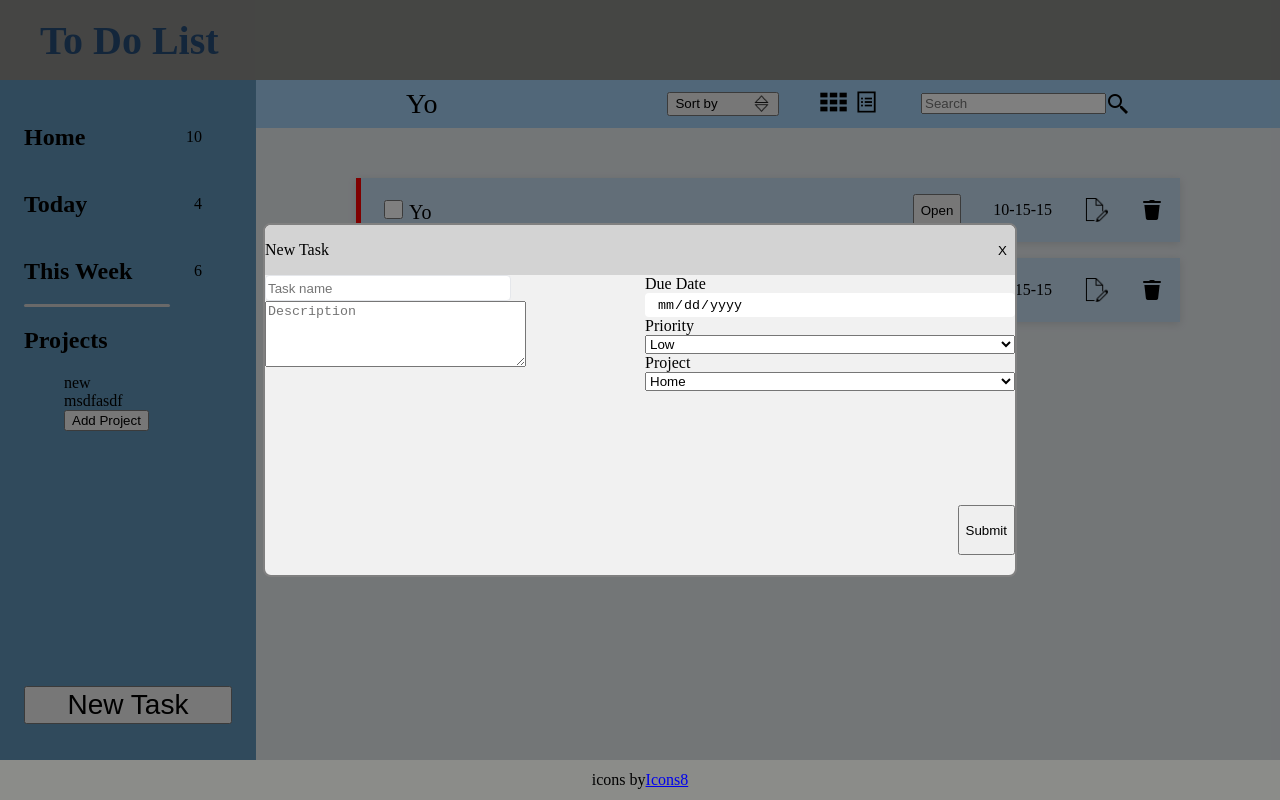
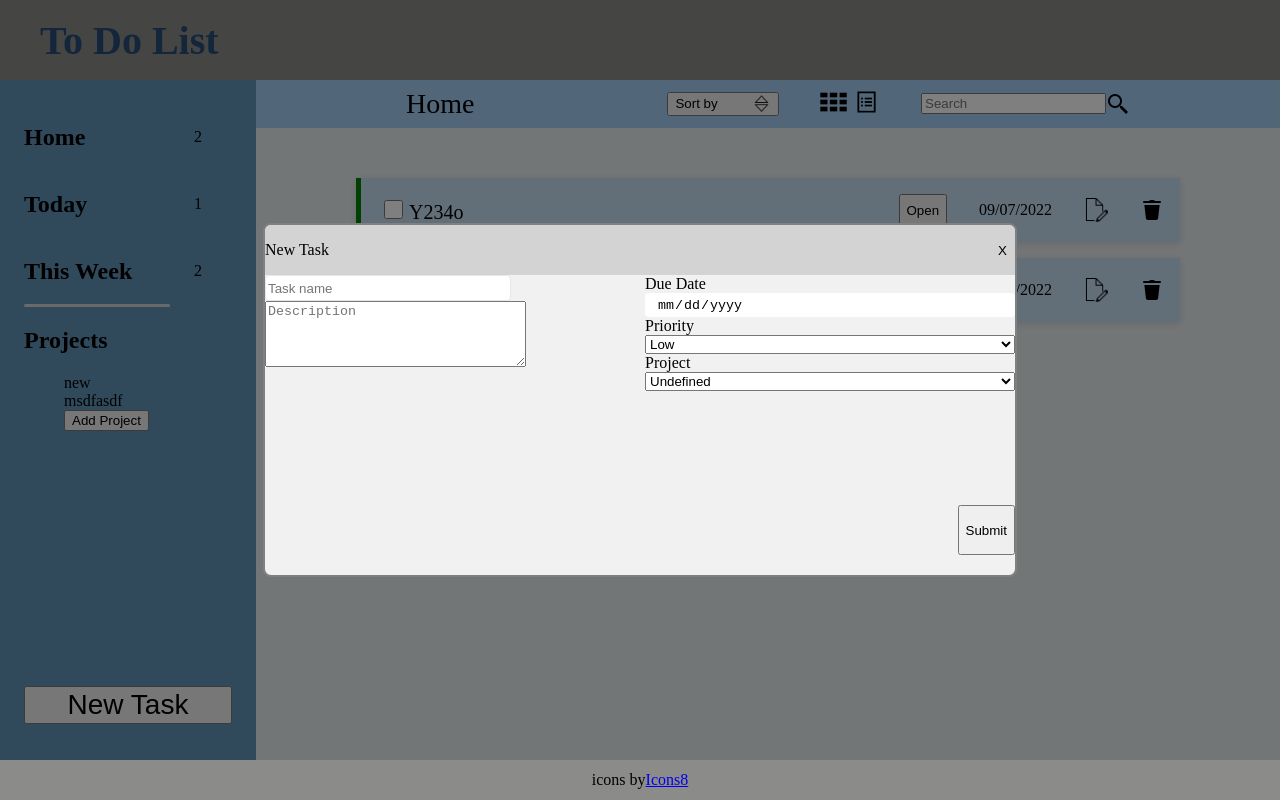
Before and after one commit to gautedl/To-do-app, a website built with webpack: page dist/index.html in a window 1280 px wide. Both pictures are taken after a click on the button "New Task". Built offline with nearby package versions, Linux system fonts and the light colour scheme.

Commit message:
added functions for getting todays and this weeks tasks. Populates screen when sidebar title is clicked

```diff
--- a/package.json
+++ b/package.json
@@ -11,5 +11,8 @@
   "devDependencies": {
     "webpack": "^5.74.0",
     "webpack-cli": "^4.10.0"
+  },
+  "dependencies": {
+    "date-fns": "^2.29.2"
   }
 }
--- a/pages/UI.js
+++ b/pages/UI.js
@@ -1,15 +1,21 @@
-import Project from "./project";
-import Task from "./task";
 import edit from "../img/edit.png";
 import deleteImgSrc from "../img/delete.png";
 import { submitTask, submitProject } from "./handler";
 import { listOfProjects } from "./storage";
+import isToday from "date-fns/isToday";
 
 const overlay = document.querySelector(".overlay");
 const isVisible = "is-visible";
 const listBody = document.querySelector(".list-body");
 const modal = document.querySelector(".modal");
 const projectList = document.querySelector(".project-list");
+const sideBarButtons = document.querySelectorAll(".timeframe");
+
+const totalTasks = document.getElementById("total-count");
+const todayTasks = document.getElementById("today-count");
+const weekTasks = document.getElementById("week-count");
+
+let curProject = listOfProjects[2]; //Stores the current project selected. Defaults at home
 
 // Opens the modal for creating a new task
 export function openTaskModal() {
@@ -134,11 +140,7 @@ function taskModal() {
   const pickProject = document.createElement("select");
   pickProject.name = "pickproject";
   pickProject.id = "pickproject";
-  const home = document.createElement("option");
-  home.value = "home";
-  home.textContent = "Home";
-  pickProject.appendChild(home);
-  for (let i = 0; i < listOfProjects.length; i++) {
+  for (let i = 2; i < listOfProjects.length; i++) {
     const option = document.createElement("option");
     option.value = listOfProjects[i].title;
     option.textContent = listOfProjects[i].title;
@@ -166,8 +168,12 @@ function taskModal() {
 }
 
 // Populates the list view with tasks from the selected project
-export function populateList(project = "home") {
+export function populateList(project = curProject) {
   listBody.innerHTML = "";
+  addAllTasksToHome();
+  numberOfTasksSideBar();
+
+  if (project.tasks.length === 0) return;
 
   for (let i = 0; i < project.tasks.length; i++) {
     const listCard = document.createElement("div");
@@ -201,7 +207,7 @@ export function populateList(project = "home") {
     priorityColor(project.tasks[i].priority, listCard);
 
     checkboxLabel.textContent = project.tasks[i].title;
-    dueDate.textContent = project.tasks[i].dueDate;
+    dueDate.textContent = project.tasks[i].getFormattedDate();
     checkBoxContainer.appendChild(checkboxLabel);
 
     listItem.appendChild(openTaskBtn);
@@ -216,6 +222,7 @@ export function populateList(project = "home") {
   }
 }
 
+// Lists the projects created
 export function populateProjectList() {
   projectList.innerHTML = "";
   const newProjectBtn = document.createElement("button");
@@ -225,7 +232,7 @@ export function populateProjectList() {
   const btnLi = document.createElement("li");
   btnLi.appendChild(newProjectBtn);
 
-  for (let i = 0; i < listOfProjects.length; i++) {
+  for (let i = 3; i < listOfProjects.length; i++) {
     const projecTitle = document.createElement("li");
     projecTitle.textContent = listOfProjects[i].title;
     projectList.appendChild(projecTitle);
@@ -244,3 +251,55 @@ function priorityColor(priority, div) {
     div.classList.add("high-pri");
   }
 }
+
+// Shows a number after Home, Today, This week with number of tasks
+function numberOfTasksSideBar() {
+  tasksToday();
+  tasksWeek();
+  totalTasks.textContent = listOfProjects[2].tasks.length;
+  todayTasks.textContent = listOfProjects[2].getTasksToday().length;
+  weekTasks.textContent = listOfProjects[2].getTasksWeek().length;
+}
+
+// Adds all the tasks to the "home" default project
+function addAllTasksToHome() {
+  for (let i = 3; i < listOfProjects.length; i++) {
+    for (let j = 0; j < listOfProjects[i].tasks.length; j++) {
+      listOfProjects[2].addTask(listOfProjects[i].tasks[j]);
+    }
+  }
+}
+
+// Populates the today object with todays tasks
+function tasksToday() {
+  for (let i = 0; i < listOfProjects[2].getTasksToday().length; i++) {
+    listOfProjects[0].addTask(listOfProjects[2].getTasksToday()[i]);
+  }
+}
+
+// Populates the week object with this weeks tasks
+function tasksWeek() {
+  for (let i = 0; i < listOfProjects[2].getTasksWeek().length; i++) {
+    listOfProjects[1].addTask(listOfProjects[2].getTasksWeek()[i]);
+  }
+}
+
+// buttons for selecting Home, Today or This week
+sideBarButtons.forEach((btn) => {
+  btn.addEventListener("click", function (e) {
+    if (e.target.textContent === "Today") {
+      curProject = listOfProjects[0];
+      populateList(curProject);
+    }
+
+    if (e.target.textContent === "Home") {
+      curProject = listOfProjects[2];
+      populateList(curProject);
+    }
+
+    if (e.target.textContent === "This Week") {
+      curProject = listOfProjects[1];
+      populateList(curProject);
+    }
+  });
+});
--- a/pages/handler.js
+++ b/pages/handler.js
@@ -1,12 +1,8 @@
 import Project from "./project";
 import Task from "./task";
-import {
-  openTaskModal,
-  openProjectModal,
-  populateList,
-  populateProjectList,
-} from "./UI";
-import { listOfProjects } from "./storage";
+import { openTaskModal, populateList, populateProjectList } from "./UI";
+import { listOfProjects, listOfTasks } from "./storage";
+import { format, isToday } from "date-fns";
 
 const project = new Project("new");
 const isVisible = "is-visible";
@@ -29,8 +25,7 @@ export function submitTask() {
       taskpriority.value
     );
     project.addTask(newTask);
-    console.log(newTask);
-    populateList(project);
+    populateList();
     document.querySelector(".modal.is-visible").classList.remove(isVisible);
     overlay.classList.remove("active");
   });
@@ -51,29 +46,31 @@ export function submitProject() {
   });
 }
 
+const today = new Date();
+
 const task = new Task();
 task.setTitle("Yo");
 task.setDescription("desc");
-task.setDueDate("10-15-15");
+task.setDueDate("2022-09-08");
 task.setPriority("high");
 
 const task2 = new Task();
 task2.setTitle("Y234o");
 task2.setDescription("desc");
-task2.setDueDate("10-15-15");
+task2.setDueDate("2022-09-07");
 task2.setPriority("low");
 const anotherProject = new Project("msdfasdf");
 listOfProjects.push(project, anotherProject);
 
-project.addTask(task);
+anotherProject.addTask(task);
 project.addTask(task2);
 
 // Initializes the app
 export function initApp() {
   openTaskModal();
 
-  console.log(project);
-  populateList(project);
+  // console.log(project);
+  populateList();
   populateProjectList();
   console.log(listOfProjects);
 }
--- a/pages/project.js
+++ b/pages/project.js
@@ -1,3 +1,5 @@
+import { isThisWeek, isToday, toDate } from "date-fns";
+
 export default class Project {
   constructor(title) {
     this.title = title;
@@ -29,4 +31,18 @@ export default class Project {
       return;
     } else this.tasks.push(newTask);
   }
+
+  getTasksToday() {
+    return this.tasks.filter((task) => {
+      const date = new Date(task.getFormattedDate());
+      return isToday(date);
+    });
+  }
+
+  getTasksWeek() {
+    return this.tasks.filter((task) => {
+      const date = new Date(task.getFormattedDate());
+      return isThisWeek(date);
+    });
+  }
 }
--- a/pages/storage.js
+++ b/pages/storage.js
@@ -1 +1,7 @@
-export const listOfProjects = [];
+import Project from "./project";
+
+// Standard projects where everything gets stored. Used to populate screen, and fetch data
+const home = new Project("Undefined");
+const today = new Project("Today");
+const week = new Project("Week");
+export const listOfProjects = [today, week, home];
--- a/pages/task.js
+++ b/pages/task.js
@@ -37,4 +37,12 @@ export default class Task {
   setPriority(setPriority) {
     this.priority = setPriority;
   }
+
+  getFormattedDate() {
+    const day = this.dueDate.split("-")[2];
+    const month = this.dueDate.split("-")[1];
+    const year = this.dueDate.split("-")[0];
+
+    return `${month}/${day}/${year}`;
+  }
 }
--- a/style/styles.css
+++ b/style/styles.css
@@ -338,3 +338,8 @@ li {
 .high-pri {
     border-left:5px solid red ;
 }
+
+.timeframe:hover {
+    color: lightgray;
+    cursor: pointer;
+}
```
Also changed, not shown: dist/index.html, dist/main.js, 1 other file.
